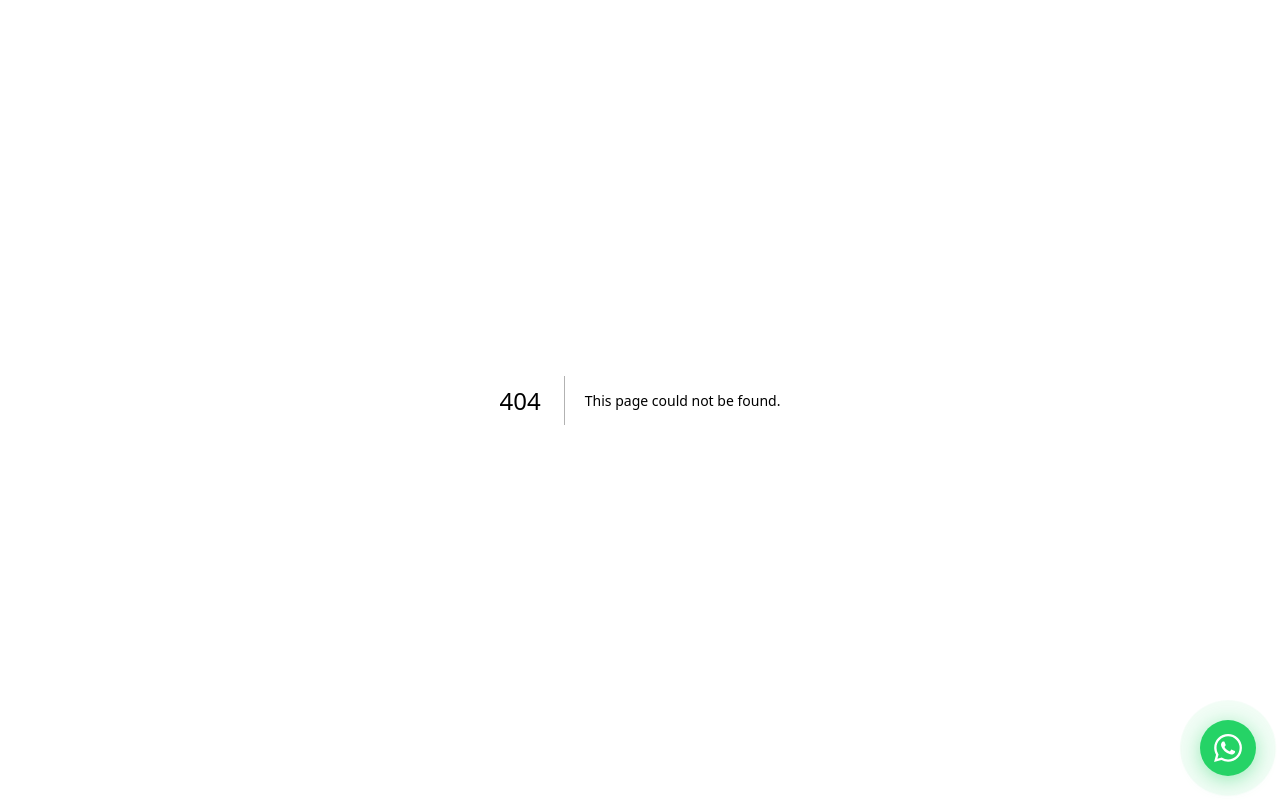
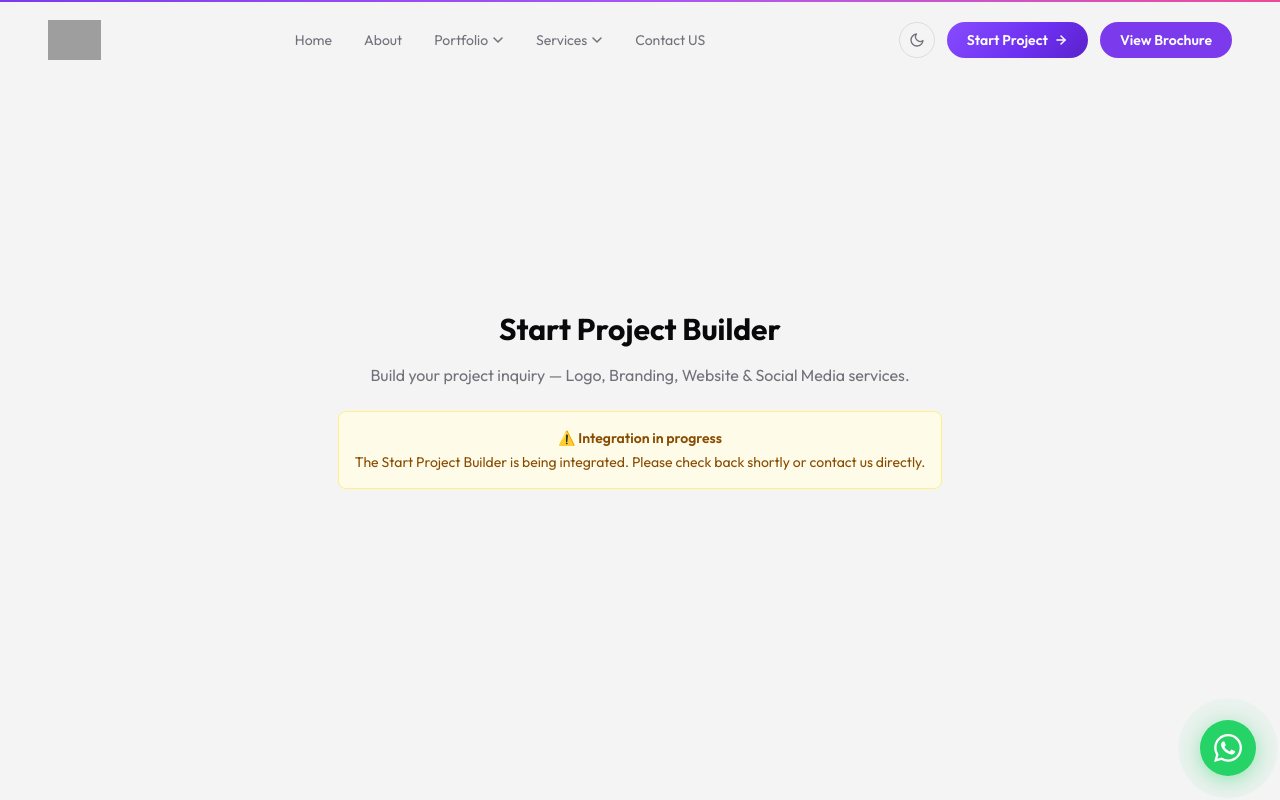
Before and after one commit to thegujaratidessigner/theGujaratiDesigner, a Next.js app: page /start-project in a window 1280 px wide. Before the commit this address had no page. Shown: the top 800 px of the page. Built offline with nearby package versions, Linux system fonts and the light colour scheme; grey boxes are pictures that could not be loaded.

Commit message:
fix(start-project): create proper Next.js page with site layout

```diff
--- /dev/null
+++ b/app/start-project/page.tsx
@@ -0,0 +1,27 @@
+export const dynamic = "force-dynamic";
+
+import Navbar from "../_components/Navbar";
+import Footer from "../_components/sections/Footer";
+
+export default function StartProjectPage() {
+  return (
+    <>
+      <Navbar />
+      <main className="min-h-screen flex items-center justify-center p-8">
+        <div className="text-center max-w-2xl">
+          <h1 className="text-3xl font-bold mb-4">Start Project Builder</h1>
+          <p className="text-muted mb-6">
+            Build your project inquiry — Logo, Branding, Website & Social Media services.
+          </p>
+          <div className="bg-yellow-50 border border-yellow-200 rounded-lg p-4 text-yellow-800 text-sm">
+            <p className="font-semibold">⚠️ Integration in progress</p>
+            <p className="mt-1">
+              The Start Project Builder is being integrated. Please check back shortly or contact us directly.
+            </p>
+          </div>
+        </div>
+      </main>
+      <Footer footerLinks={{}} />
+    </>
+  );
+}
```
